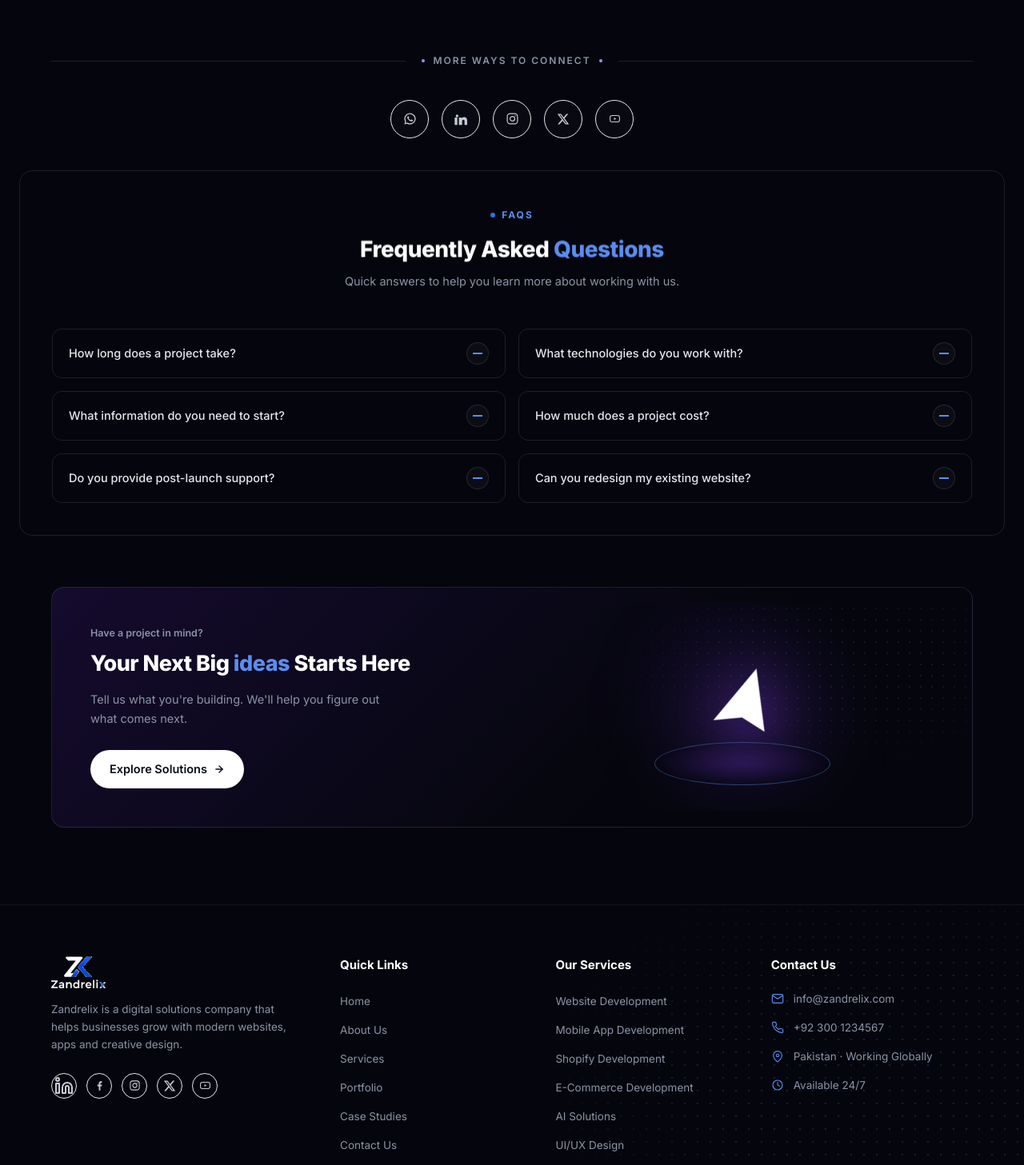
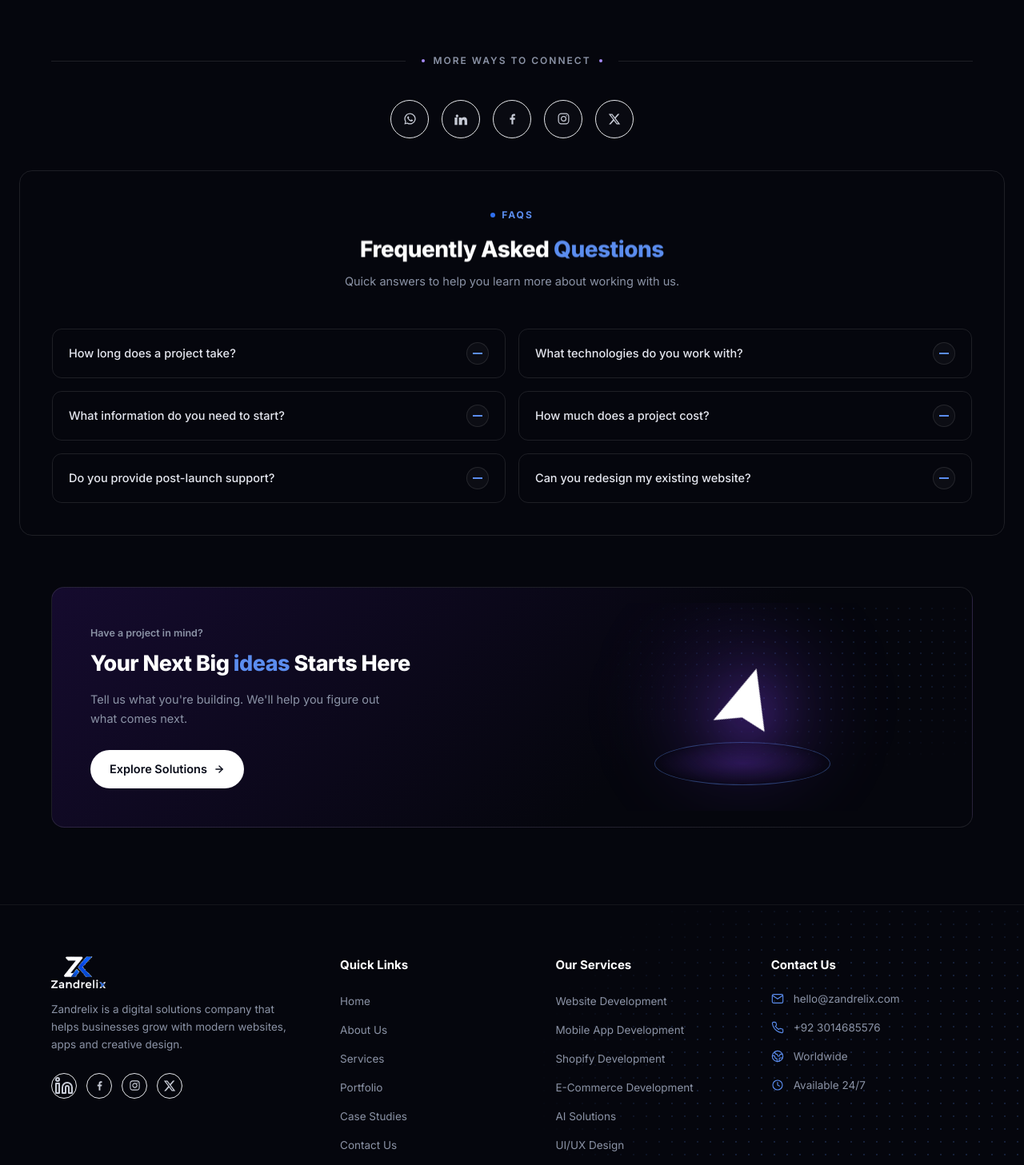
Before and after one commit to NehaFahim/Zandrelix, a Next.js app: page /contact in a window 1280 px wide. Shown: the part 1100-2557 px from the top of the page at 80% size. Built offline with nearby package versions, Linux system fonts and the light colour scheme.

Commit message:
Update website and Open Graph image

```diff
--- a/app/contact/page.tsx
+++ b/app/contact/page.tsx
@@ -17,8 +17,9 @@ import {
   WhatsappIcon,
   LinkedinFillIcon,
   InstagramFillIcon,
+  FacebookFillIcon,
 } from "@/components/ContactIcons";
-import { YoutubeIcon } from "@/components/FooterIcons";
+// import { YoutubeIcon } from "@/components/FooterIcons";
 import { FaXTwitter } from "react-icons/fa6";
 
 export const metadata: Metadata = {
@@ -38,9 +39,9 @@ const contactInfo = [
   {
     icon: <PhoneGlowIcon />,
     label: "Call Us",
-    value: "+1 (800) 123-4567",
+    value: "+92 3014685576",
     note: "Available 24/7",
-    href: "https://wa.me/18001234567",
+    href: "https://wa.me/03014685576",
     external: true,
   },
   {
@@ -59,11 +60,12 @@ const features = [
 ];
 
 const socials = [
-  { icon: <WhatsappIcon />, label: "WhatsApp", href: "#" },
-  { icon: <LinkedinFillIcon />, label: "LinkedIn", href: "#" },
-  { icon: <InstagramFillIcon />, label: "Instagram", href: "#" },
+  { icon: <WhatsappIcon />, label: "WhatsApp", href: "https://wa.me/03014685576" },
+  { icon: <LinkedinFillIcon />, label: "LinkedIn", href: "https://www.linkedin.com/company/zandrelix/" },
+   { icon: <FacebookFillIcon />, label: "Facebook", href: "https://www.facebook.com/share/1DNZD6xZu6/" },
+  { icon: <InstagramFillIcon />, label: "Instagram", href: "https://www.instagram.com/zandrelix?igsh=MW0wMHp2M2hnOGtndA==" },
   { icon: <FaXTwitter />, label: "Twitter", href: "#" },
-   { icon: <YoutubeIcon />, label: "YouTube", href: "#" },
+  //  { icon: <YoutubeIcon />, label: "YouTube", href: "#" },
 
 ];
 
--- a/app/layout.tsx
+++ b/app/layout.tsx
@@ -47,15 +47,13 @@ export const metadata: Metadata = {
   siteName: "Zandrelix",
   title: "Zandrelix",
   description:
-      "Zandrelix is a digital solutions company that helps startups and businesses grow with modern websites, mobile apps, shopify stores and creative design.",
-    images: [{ url: "/images/logo.png", width: 512, height: 512, alt: "Zandrelix" }],
+    "Zandrelix is a digital solutions company that helps startups and businesses grow with modern websites, mobile apps, Shopify stores and creative design.",
 },
   twitter: {
   card: "summary_large_image",
   title: "Zandrelix",
   description:
-      "Zandrelix is a digital solutions company that helps startups and businesses grow with modern websites, mobile apps, shopify stores and creative design.",
-    images: ["/images/logo.png"],
+    "Zandrelix is a digital solutions company that helps startups and businesses grow with modern websites, mobile apps, Shopify stores and creative design.",
 },
 };
 
--- a/components/ContactIcons.tsx
+++ b/components/ContactIcons.tsx
@@ -119,6 +119,14 @@ export function LinkedinFillIcon() {
   );
 }
 
+export function FacebookFillIcon() {
+  return (
+    <svg width="17" height="17" viewBox="0 0 24 24" fill="currentColor">
+      <path d="M13.5 22v-8.4h2.8l.42-3.26h-3.22V8.24c0-.94.26-1.58 1.6-1.58h1.72V3.74C16.5 3.7 15.53 3.6 14.4 3.6c-2.35 0-3.96 1.44-3.96 4.08v2.66H7.62v3.26h2.82V22h3.06Z" />
+    </svg>
+  );
+}
+
 export function InstagramFillIcon() {
   return (
     <svg width="17" height="17" viewBox="0 0 24 24" fill="none" stroke="currentColor" strokeWidth="1.7">
--- a/components/Footer.tsx
+++ b/components/Footer.tsx
@@ -3,14 +3,11 @@ import Link from "next/link";
 import {
   FacebookIcon,
   InstagramIcon,
-  TwitterIcon,
-  YoutubeIcon,
   MailIcon,
   PhoneIcon,
-  PinIcon,
   ClockIcon,
 } from "./FooterIcons";
-import { LinkedinIcon } from "lucide-react";
+import { Globe2, LinkedinIcon } from "lucide-react";
 import { FaXTwitter } from "react-icons/fa6";
 
 const quickLinks = [
@@ -32,11 +29,11 @@ const services = [
   "Custom Digital Solutions",
 ];
 const socials = [
-  { icon: <LinkedinIcon />, label: "LinkedIn", href: "#" },
-  { icon: <FacebookIcon />, label: "Facebook", href: "#" },
-  { icon: <InstagramIcon />, label: "Instagram", href: "#" },
+  { icon: <LinkedinIcon />, label: "LinkedIn", href: "https://www.linkedin.com/company/zandrelix/" },
+  { icon: <FacebookIcon />, label: "Facebook", href: "https://www.facebook.com/share/1DNZD6xZu6/" },
+  { icon: <InstagramIcon />, label: "Instagram", href: "https://www.instagram.com/zandrelix?igsh=MW0wMHp2M2hnOGtndA==" },
   { icon: <FaXTwitter/>, label: "Twitter", href: "#" },
-  { icon: <YoutubeIcon />, label: "YouTube", href: "#" },
+  // { icon: <YoutubeIcon />, label: "YouTube", href: "#" },
 ];
 
 export default function Footer() {
@@ -115,19 +112,25 @@ export default function Footer() {
               <li className="flex items-center gap-3">
                 <MailIcon />
                 <a href="mailto:info@zandrelix.com" className="text-muted text-[13.5px] hover:text-brand-400 transition-colors">
-                  info@zandrelix.com
+                  hello@zandrelix.com
                 </a>
               </li>
               <li className="flex items-center gap-3">
                 <PhoneIcon />
                 <a href="tel:+923001234567" className="text-muted text-[13.5px] hover:text-brand-400 transition-colors">
-                  +92 300 1234567
+                  +92 3014685576
                 </a>
               </li>
-              <li className="flex items-center gap-3">
-                <PinIcon />
-                <span className="text-muted text-[13.5px]">Pakistan · Working Globally</span>
-              </li>
+             <li className="flex items-center gap-3">
+  <Globe2
+    size={16}
+    strokeWidth={1.7}
+    className="text-[#5b8def]"
+  />
+  <span className="text-muted text-[13.5px]">
+    Worldwide
+  </span>
+</li>
               <li className="flex items-center gap-3">
                 <ClockIcon />
                 <span className="text-muted text-[13.5px]">Available 24/7</span>
--- a/components/FooterIcons.tsx
+++ b/components/FooterIcons.tsx
@@ -24,14 +24,14 @@ export function TwitterIcon() {
   );
 }
 
-export function YoutubeIcon() {
-  return (
-    <svg width="15" height="15" viewBox="0 0 24 24" fill="none" stroke="currentColor" strokeWidth="1.7">
-      <rect x="2.5" y="5.5" width="19" height="13" rx="4" />
-      <path d="M10.5 9.5v5l4.3-2.5-4.3-2.5Z" fill="currentColor" stroke="none" />
-    </svg>
-  );
-}
+// export function YoutubeIcon() {
+//   return (
+//     <svg width="15" height="15" viewBox="0 0 24 24" fill="none" stroke="currentColor" strokeWidth="1.7">
+//       <rect x="2.5" y="5.5" width="19" height="13" rx="4" />
+//       <path d="M10.5 9.5v5l4.3-2.5-4.3-2.5Z" fill="currentColor" stroke="none" />
+//     </svg>
+//   );
+// }
 
 export function MailIcon() {
   return (
@@ -50,7 +50,7 @@ export function PhoneIcon() {
   );
 }
 
-export function PinIcon() {
+export function Globe2() {
   return (
     <svg width="16" height="16" viewBox="0 0 24 24" fill="none" stroke="#5b8def" strokeWidth="1.7" strokeLinecap="round" strokeLinejoin="round">
       <path d="M20 10.4c0 6.1-8 12.1-8 12.1s-8-6-8-12.1a8 8 0 1 1 16 0Z" />
```
Also changed, not shown: app/opengraph-image.png.png (added). Lines whose indentation alone changed are shown as unchanged.
